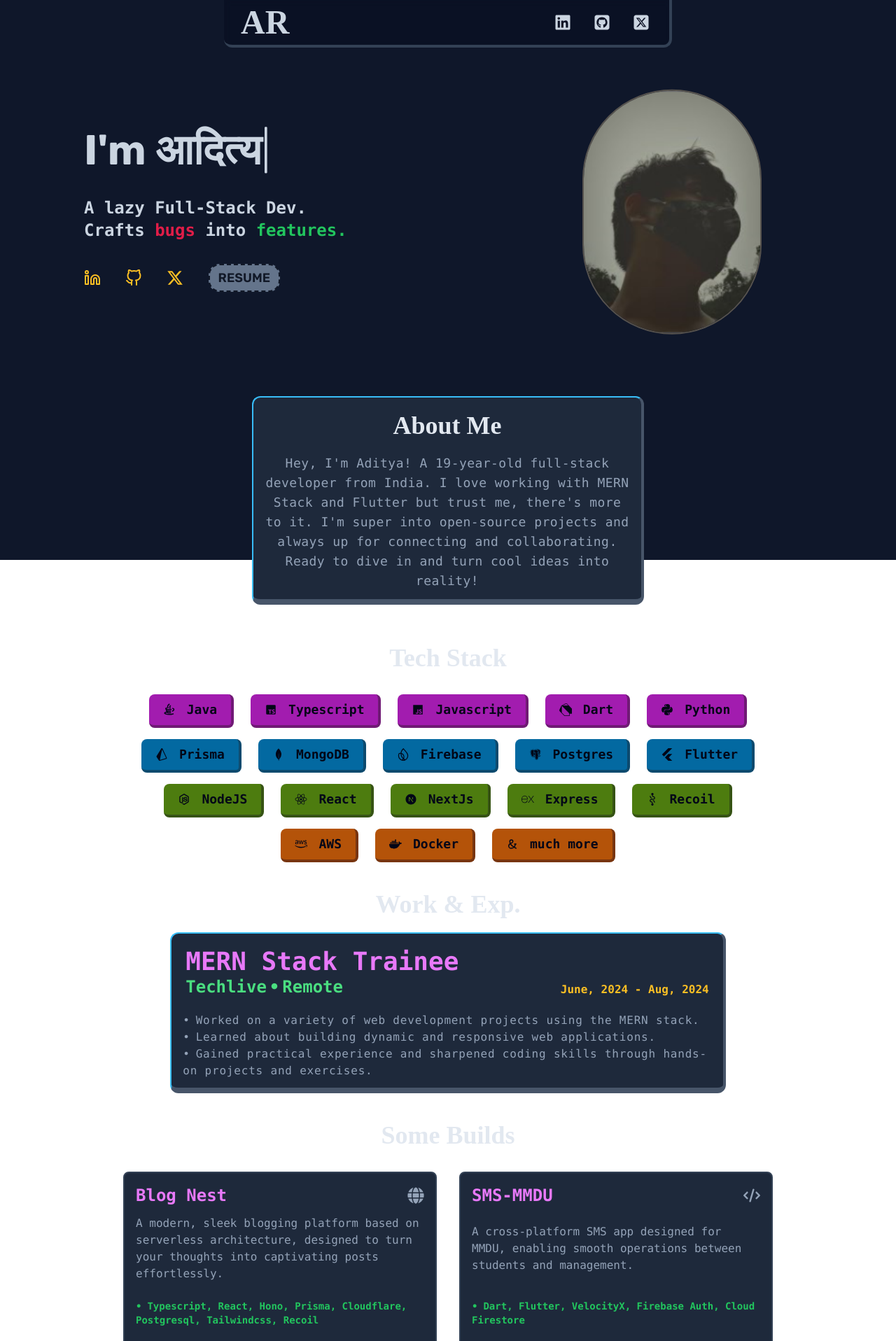
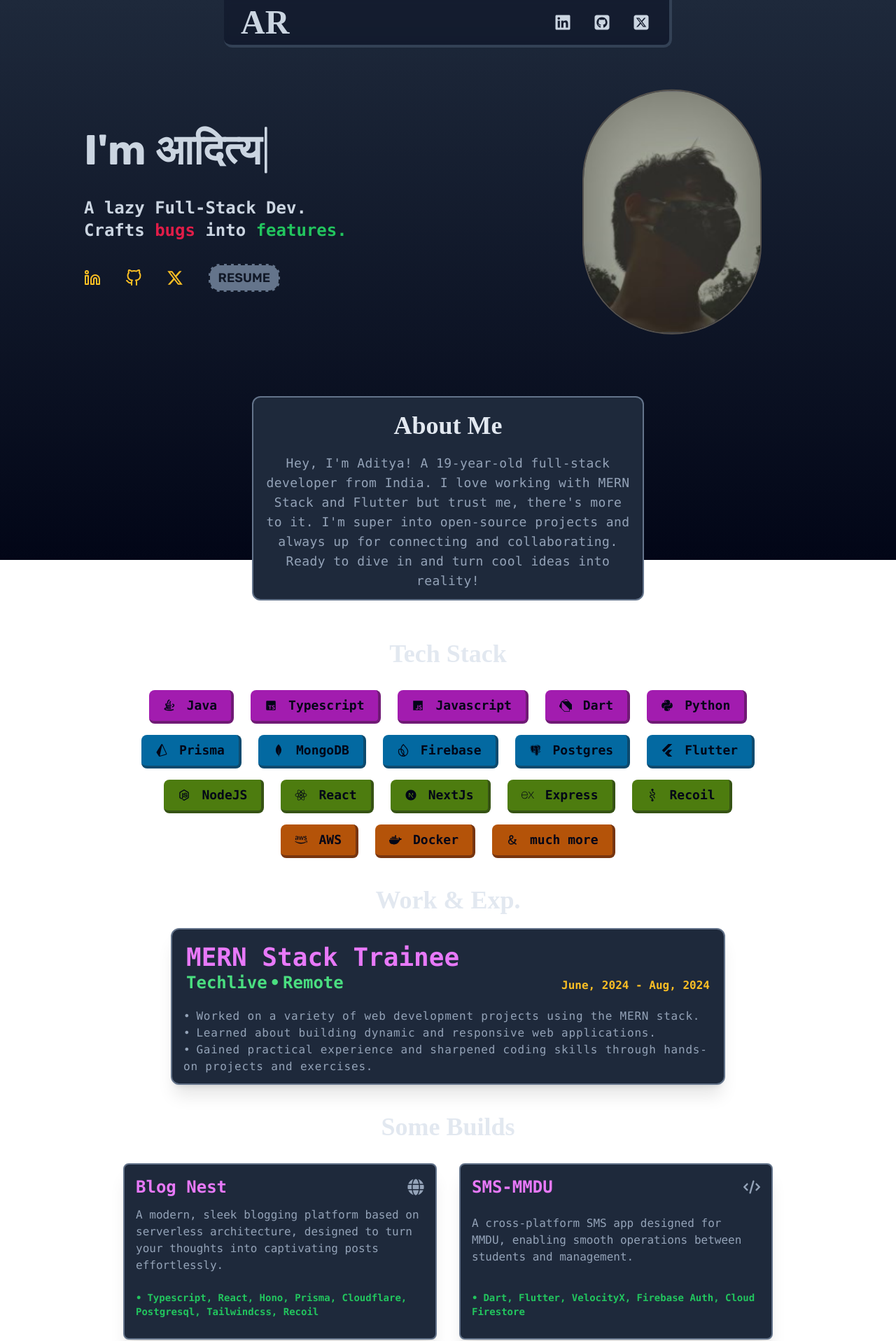
Before and after one commit to adityarawat45/My_Portfolio, a React (Vite) app: page / in a window 1280 px wide. Shown: the top 1916 px of the page at 70% size. Built offline with nearby package versions, Linux system fonts and the light colour scheme; a web font is replaced by a local one.

Commit message:
Changed the background and borders of some components

```diff
--- a/src/App.jsx
+++ b/src/App.jsx
@@ -6,11 +6,10 @@ import { SmallNav } from "./components/SmallNav"
 import Work from "./components/Work"
 import Projects from "./components/Projects"
 
-
+<div class=""></div>
 function App() {
   return <div className="overflow-x-hidden overflow-y-hidden text-neutral-300 antialiased  slec selction:bg-gray-400 selection:text-bg-gray" >
-    <div className="fixed top-0 -z-10 h-full w-full">
-    <div class="absolute top-0 z-[-2] h-screen w-screen bg-slate-900"></div>
+    <div className="fixed top-0 -z-10 h-full w-full"><div class="relative h-full w-full bg-slate-950"><div class="absolute inset-0 bg-gradient-to-t from-slate-950 to-slate-800"></div></div>
     </div>
     <div className="hidden md:block lg:block mb-32"><Nav></Nav></div>
     <div className="block md:hidden lg:hidden mb-20"><SmallNav></SmallNav></div>
--- a/src/components/About.jsx
+++ b/src/components/About.jsx
@@ -23,7 +23,7 @@ const About = () => {
           whileTap={{scale: 1.05}}
           animate={isInView ? { opacity: 1, y: 0, scale: 1 } : {}}
           transition={{ duration: 0.7, bounce: 0.3, type: 'spring' }}
-          className="flex flex-col justify-center mt-2 w-full md:w-3/6 border-b-8 border-r-4 border-l-2 border-t-2 border-l-sky-400 border-t-sky-400 rounded-b-xl rounded-t-xl border-slate-600 bg-slate-800 items-center">
+          className="flex flex-col justify-center mt-2 w-full md:w-3/6 border-b-2 border-r-2 border-l-2 border-t-2 rounded-b-xl rounded-t-xl border-slate-500 bg-slate-800 items-center">
           <div className="text-2xl md:text-4xl font-tiny5 mt-2 md:mt-5 font-bold text-slate-200">
             About Me
           </div>
--- a/src/components/Projects.jsx
+++ b/src/components/Projects.jsx
@@ -55,7 +55,7 @@ const ProjectCard = ({ title, desc, link, icon, stack }) => {
       whileTap={{ scale: 1.05 }}
       animate={isInView ? { opacity: 1, y: 0, scale: 1 } : {}}
       transition={{ duration: 0.7, bounce: 0.4, type: 'spring' }}
-      className="flex flex-col justify-between cursor-pointer p-4 mx-2 my-2 md:my-4 md:mx-4 border-2 w-full md:w-2/5 border-slate-700 rounded-lg bg-slate-800 text-white"
+      className="flex shadow-xl flex-col justify-between cursor-pointer p-4 mx-2 my-2 md:my-4 md:mx-4 border-2 w-full md:w-2/5 border-slate-500 rounded-lg bg-slate-800 text-white"
     >
       <div className="flex justify-between items-center">
         <div className="text-xl md:text-2xl font-bold font-mono text-fuchsia-400">{title}</div>
--- a/src/components/Work.jsx
+++ b/src/components/Work.jsx
@@ -27,7 +27,7 @@ const WorkTemplate = ({profile,org,Location,start,end,pointOne,pointTwo,pointThr
       whileTap={{scale: 1.05}}
       animate={isInView ? { opacity: 1, y: 0, scale: 1 } : {}}
       transition={{ duration: 0.7, bounce: 0.3, type: 'spring' }}
-     className="flex flex-col justify-center w-full cursor-pointer md:w-3/4 border-r-4 border-b-8  border-l-2 border-t-2 border-l-sky-400 border-t-sky-400  rounded-b-xl rounded-t-xl border-slate-600 bg-slate-800 ">
+     className="flex shadow-xl flex-col justify-center w-full cursor-pointer md:w-3/4 border-r-2 border-b-2 border-l-2 border-t-2 rounded-b-xl rounded-t-xl border-slate-500 bg-slate-800 ">
     <div className='flex flex-row justify-between items-end'>
     <div>
     <div className="text-xl md:text-4xl font-mono mt-4 md:mt-5 ml-4 md:ml-5  text-left font-bold text-fuchsia-400">{profile}</div>
```
